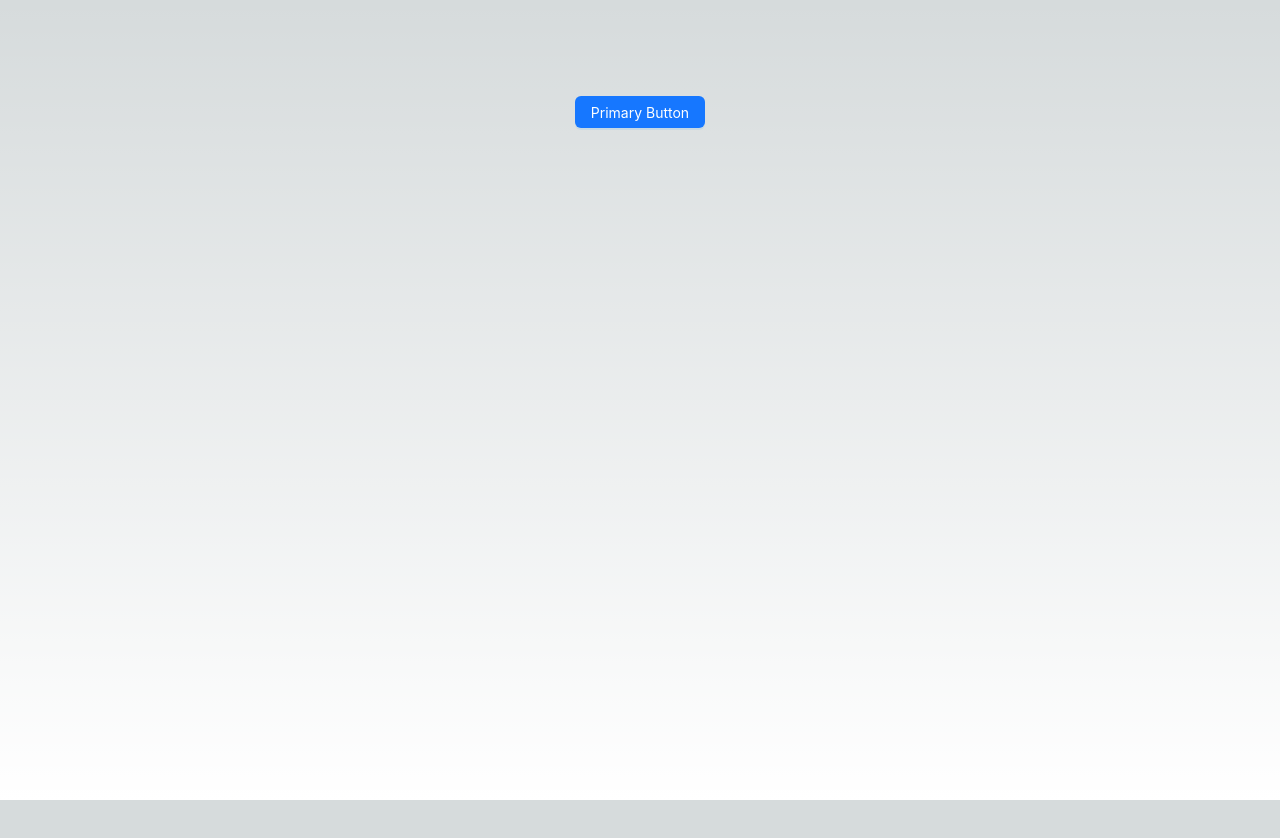
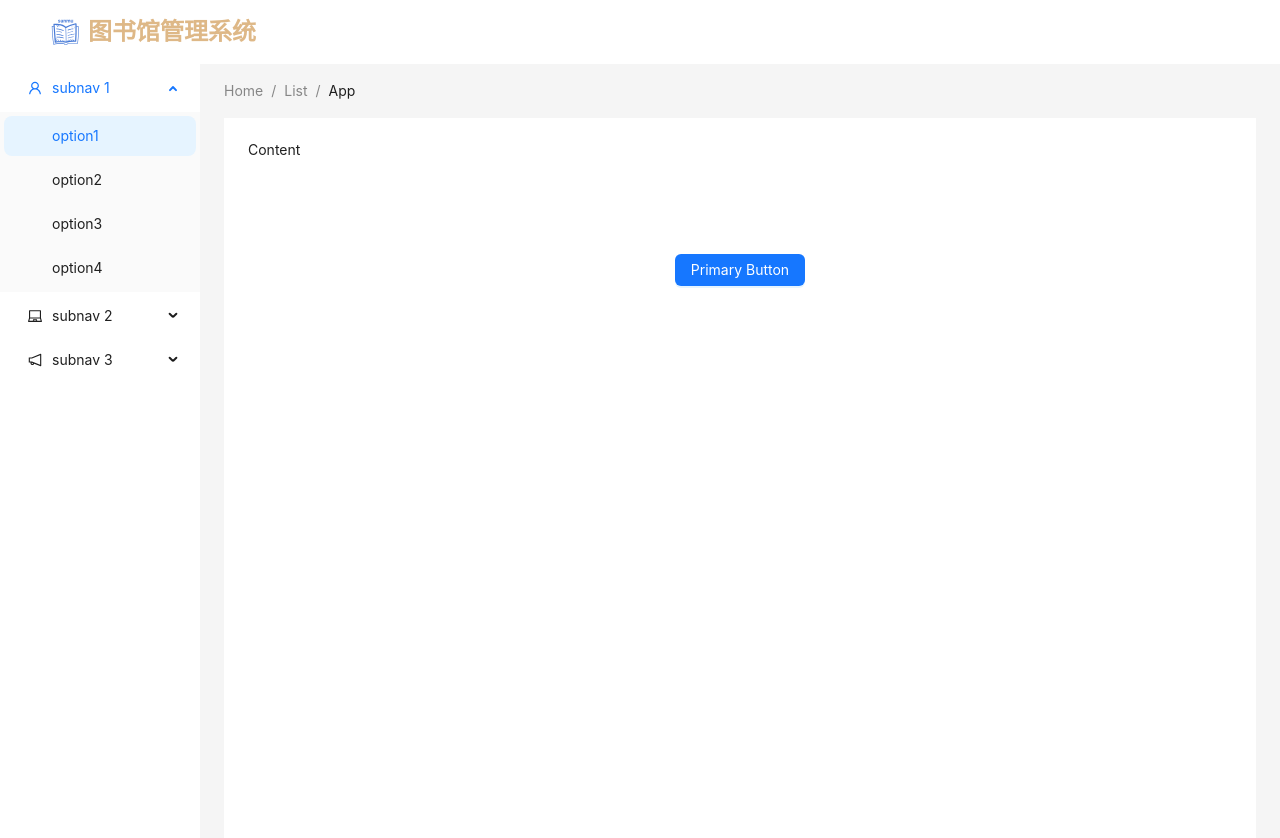
Before and after one commit to pdd1996/book-admin-react, a Next.js app: page / in a window 1280 px wide. Shown: the top 838 px of the page. Before the commit the page ends 800 px from the top, so only its background shows below. Built offline with nearby package versions, Linux system fonts and the light colour scheme.

Commit message:
增加 - 新增组件Layout 增加 - logo图标

```diff
--- /dev/null
+++ b/src/components/Layout/index.module.css
@@ -0,0 +1,15 @@
+.header {
+    background-color: #fff;
+}
+
+.logo {
+    font-size: 24px;
+    color: burlywood;
+    font-weight: bold;
+}
+
+.logo img {
+    display: inline-block;
+    margin-right: 8px;
+    margin-top: -2px;
+}
--- /dev/null
+++ b/src/components/Layout/index.tsx
@@ -0,0 +1,78 @@
+import type { MenuProps } from 'antd';
+import { Breadcrumb, Layout as AntdLayout, Menu, theme } from 'antd';
+import { LaptopOutlined, NotificationOutlined, UserOutlined } from '@ant-design/icons';
+import React from 'react';
+import Image from 'next/image'
+import styles from './index.module.css';
+
+const { Header, Content, Sider } = AntdLayout;
+
+const items1: MenuProps['items'] = ['1', '2', '3'].map((key) => ({
+  key,
+  label: `nav ${key}`,
+}));
+
+const items2: MenuProps['items'] = [UserOutlined, LaptopOutlined, NotificationOutlined].map(
+  (icon, index) => {
+    const key = String(index + 1);
+    return {
+      key: `sub${key}`,
+      icon: React.createElement(icon),
+      label: `subnav ${key}`,
+
+      children: new Array(4).fill(null).map((_, j) => {
+        const subKey = index * 4 + j + 1;
+        return {
+          key: subKey,
+          label: `option${subKey}`,
+        };
+      }),
+    };
+  },
+);
+
+export function Layout({ children }) {
+  const {
+    token: { colorBgContainer },
+  } = theme.useToken();
+
+  return (
+    <AntdLayout>
+      <Header className={styles.header}>
+        <div className={styles.logo}>
+          <Image src="/logo.svg" width={30} height={30} alt='logo' />
+          <span>图书馆管理系统</span>
+        </div>
+      </Header>
+      <AntdLayout>
+        <Sider width={200} style={{ background: colorBgContainer }}>
+          <Menu
+            mode="inline"
+            defaultSelectedKeys={['1']}
+            defaultOpenKeys={['sub1']}
+            style={{ height: '100%', borderRight: 0 }}
+            items={items2}
+          />
+        </Sider>
+        <AntdLayout style={{ padding: '0 24px 24px' }}>
+          <Breadcrumb style={{ margin: '16px 0' }}>
+            <Breadcrumb.Item>Home</Breadcrumb.Item>
+            <Breadcrumb.Item>List</Breadcrumb.Item>
+            <Breadcrumb.Item>App</Breadcrumb.Item>
+          </Breadcrumb>
+          <Content
+            style={{
+              padding: 24,
+              margin: 0,
+              minHeight: 280,
+              background: colorBgContainer,
+            }}
+          >
+            Content
+            {children}
+          </Content>
+        </AntdLayout>
+      </AntdLayout>
+    </AntdLayout>
+  );
+}
--- a/src/pages/_app.tsx
+++ b/src/pages/_app.tsx
@@ -1,6 +1,12 @@
 import '@/styles/globals.css'
+import 'antd/dist/reset.css';
 import type { AppProps } from 'next/app'
+import { Layout } from '@/components/Layout';
 
 export default function App({ Component, pageProps }: AppProps) {
-  return <Component {...pageProps} />
+  return (
+  <Layout>
+    <Component {...pageProps} />
+  </Layout>
+  );
 }
```
Also changed, not shown: public/logo.svg (added).
